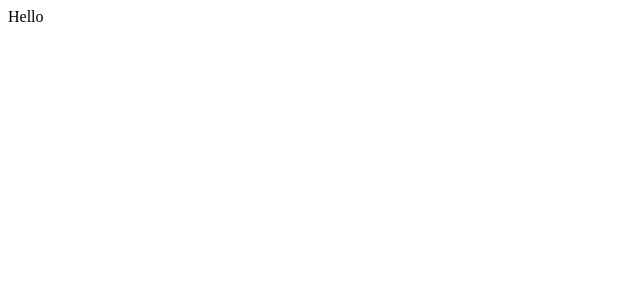
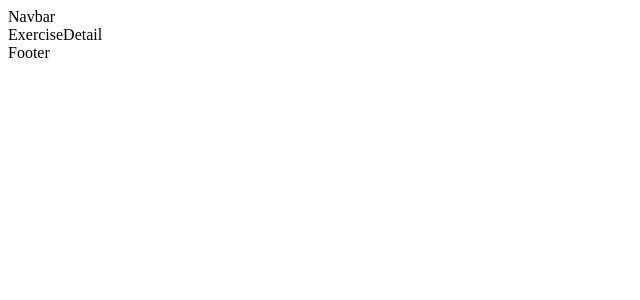
Before and after one commit to alejandro-baez/FrontEnd-MV, a React (Create React App) app: page /exercise/1 in a window 1280 px wide. Shown: the top 300 px of the page, without its empty margins (0-640 px from the left). Built offline with nearby package versions, Linux system fonts and the light colour scheme.

Commit message:
Added initial components and pages

```diff
--- a/src/App.js
+++ b/src/App.js
@@ -1,8 +1,23 @@
 import React from 'react'
+import {Route, Routes} from "react-router-dom"
+import {Box} from "@mui/material"
+
+import './App.css'
+import Home from './pages/Home'
+import ExerciseDetail from './pages/ExerciseDetail'
+import Navbar from './components/Navbar'
+import Footer from './components/Footer'
 
 const App = () => {
   return (
-    <div>Hello</div>
+    <Box width="400px" sx={{width:{xl: '1488px'}}} m="auto">
+        <Navbar/>
+        <Routes>
+            <Route path="/" element={<Home />}/>
+            <Route path="/exercise/:id" element={<ExerciseDetail />}/>
+        </Routes>
+        <Footer/>
+    </Box>
   )
 }
 
--- /dev/null
+++ b/src/components/Footer.js
@@ -0,0 +1,9 @@
+import React from 'react'
+
+const Footer = () => {
+  return (
+    <div>Footer</div>
+  )
+}
+
+export default Footer
--- /dev/null
+++ b/src/components/Navbar.js
@@ -0,0 +1,9 @@
+import React from 'react'
+
+const Navbar = () => {
+  return (
+    <div>Navbar</div>
+  )
+}
+
+export default Navbar
--- a/src/index.js
+++ b/src/index.js
@@ -1,9 +1,14 @@
 import React from "react";
 import { createRoot } from "react-dom/client";
+import { BrowserRouter } from "react-router-dom";
 
 import App from "./App";
 
 const domNode = document.getElementById("root");
 const root = createRoot(domNode);
 
-root.render(<App />);
+root.render(
+  <BrowserRouter>
+    <App />
+  </BrowserRouter>
+);
--- /dev/null
+++ b/src/pages/ExerciseDetail.js
@@ -0,0 +1,9 @@
+import React from 'react'
+
+const ExerciseDetail = () => {
+  return (
+    <div>ExerciseDetail</div>
+  )
+}
+
+export default ExerciseDetail
--- /dev/null
+++ b/src/pages/Home.js
@@ -0,0 +1,9 @@
+import React from 'react'
+
+const Home = () => {
+  return (
+    <div>Home</div>
+  )
+}
+
+export default Home
```
Also changed, not shown: src/App.css (added).
